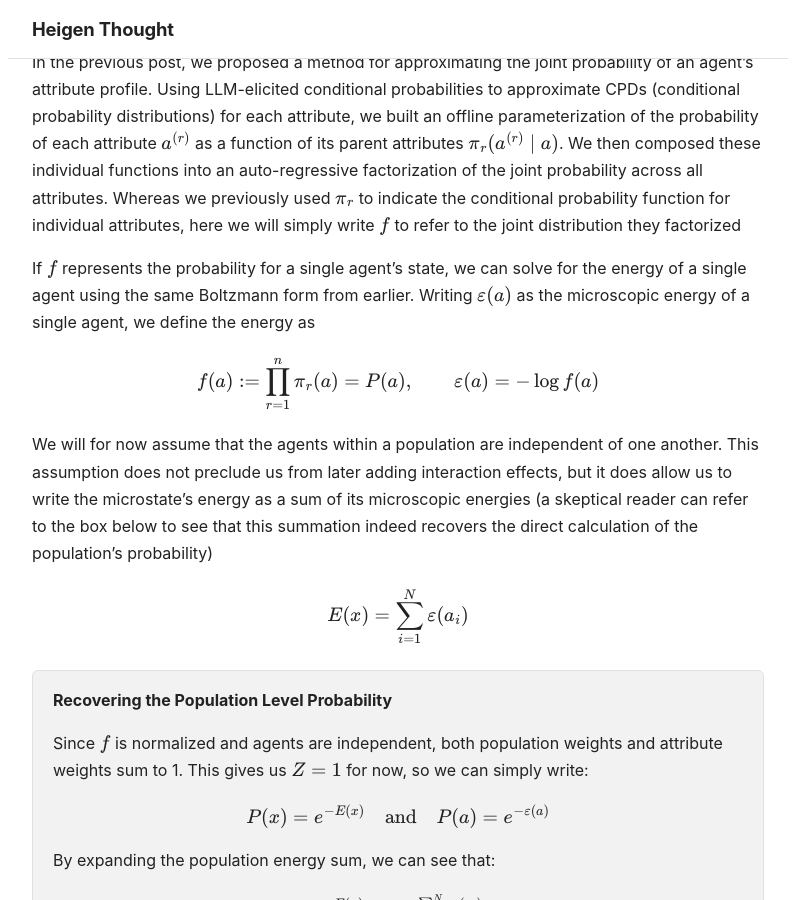
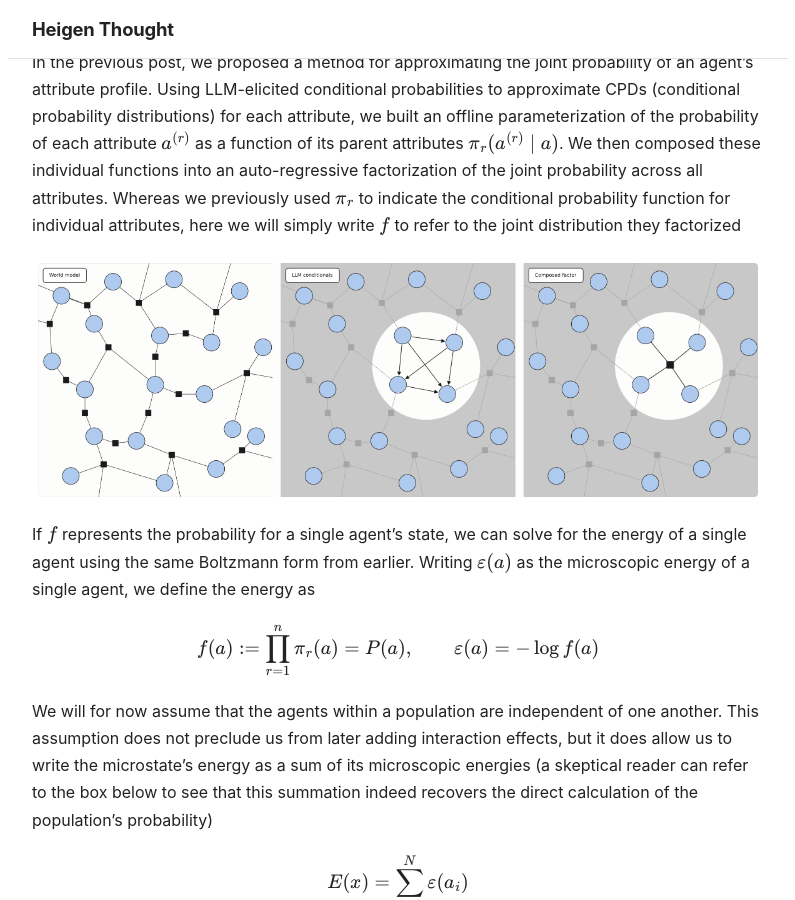
Before and after one commit to henry-eigen/henry-eigen.github.io, a Jekyll site: the page built from _posts/2026-09-23-energy-based-population-modeling.md, in a window 1280 px wide and 900 px high, scrolled down 2687 px. Shown: the whole window, without its empty margins (242-1037 px from the left). Built offline with Jekyll 4.4.1, drawn with Linux system fonts in a browser that asks for light colours.

Commit message:
Post 7: add five figures
Co-Authored-By: Claude Fable 5.1 <noreply@anthropic.com>

```diff
--- a/_posts/2026-09-23-energy-based-population-modeling.md
+++ b/_posts/2026-09-23-energy-based-population-modeling.md
@@ -65,6 +65,8 @@ $$P(x) = \frac{e^{-E(x)}}{Z}, \qquad Z = \sum_x e^{-E(x)}$$
 
 In the previous post, we proposed a method for approximating the joint probability of an agent's attribute profile. Using LLM-elicited conditional probabilities to approximate CPDs (conditional probability distributions) for each attribute, we built an offline parameterization of the probability of each attribute $$a^{(r)}$$ as a function of its parent attributes $$\pi_r(a^{(r)} \mid a)$$. We then composed these individual functions into an auto-regressive factorization of the joint probability across all attributes. Whereas we previously used $$\pi_r$$ to indicate the conditional probability function for individual attributes, here we will simply write $$f$$ to refer to the joint distribution they factorized
 
+<img src="/assets/images/energy-based-population-modeling-world-to-joint.png" width="720" style="display:block;margin:1.5rem auto;" alt="Three panels on one factor graph. The world model in full, then a spotlight on four variables showing the conditionals the LLM supplies as a directed network, then the same four variables as one composed factor">
+
 If $$f$$ represents the probability for a single agent's state, we can solve for the energy of a single agent using the same Boltzmann form from earlier. Writing $$\varepsilon(a)$$ as the microscopic energy of a single agent, we define the energy as
 
 $$f(a) := \prod_{r=1}^{n} \pi_r(a) = P(a), \qquad \varepsilon(a) = -\log f(a)$$
@@ -122,6 +124,8 @@ Achieving a particular target magnetization then is a matter of finding the fiel
 ### 4.1 Fields
 
 In physics, a field has a very literal interpretation. What does it mean though to subject a population to a "field"? In this case, we will take advantage of the fact that statistical mechanics already models fields in the needed form (as energetic effects on the microscopic variables), and postpone our interpretation, allowing it to eventually follow from, rather than initially motivating, the form.
+
+<img src="/assets/images/energy-based-population-modeling-field-diagram.png" width="720" style="display:block;margin:1.5rem auto;" alt="Four agents drawn as robot faces sitting in a vector field, each acted on by the field where it stands">
 
 For now, we'll say that a particular field couples with specific attributes. This is consistent with the physics formulation where, for example, a magnetic field couples with specific microscopic properties (i.e. a particle's spin, but not its mass). So we'll write $$h_r$$ to indicate a field which couples with the microscopic property (profile attribute) $$r$$. When $$h_r$$ is applied to the population, we can write the energetic effect it has on each microscopic variable as
 
@@ -198,6 +202,8 @@ In this form, we can finally offer an interpretation of the mechanism we borrowe
 
 For example, if we were to add a field in order to increase the share of retirees in our population, we would not do so by modeling young people in the population as more likely to retire, but rather by making young people less likely to appear in the population altogether.
 
+<img src="/assets/images/energy-based-population-modeling-two-operations.png" width="720" style="display:block;margin:1.5rem auto;" alt="Three rows of six agents with speech bubbles giving their retirement answer. The baseline has a retired share of one third. Changing the population composition shifts the mix older while every age keeps its answer. Changing individual behavior keeps the mix and has the middle group retire. Both reach two thirds">
+
 It is clear then that fields can help to resolve the apparent contradiction from earlier, of preserving the coherence of microscopic states, while also allowing us to modify the measurements of their properties in aggregate. The one remaining question then is how to solve for the correct field strength to match specific desired measurements?
 
 ### 4.4 Solving for Field Strengths
@@ -256,6 +262,8 @@ Each joint is locally normalized, meaning their product is as well. So long as o
 In the previous post, our entire motivation for the autoregressive network was our desire to treat multiple variables as conditionally interdependent parts of a complete, coherent profile. Here, rather than single variables, we have local clusters of attributes, $$V_j$$, but we should like to do something similar. Suppose one cluster contains attributes related to a person's moral philosophy profile, and another cluster contains variables related to political beliefs. We should not assume these are independent
 
 We will consider two means of connecting our local factor clusters then. First, by composing factors which have overlapping variable sets, and then by defining "bridges" connecting existing, disjoint factors.
+
+<img src="/assets/images/energy-based-population-modeling-composing-joints.png" width="720" style="display:block;margin:1.5rem auto;" alt="Three spotlights on one factor graph. One elicited factor over four variables, then two factors sharing a variable drawn half in each color, then two disjoint factors connected by a hollow bridge factor">
 
 ### 5.3 Overlapping Variables
 
@@ -325,6 +333,8 @@ A careful reader may have noticed that, despite describing an ensemble of entire
 
 Not entirely. Though admittedly, it doesn't hurt.
 
+<img src="/assets/images/energy-based-population-modeling-energy-landscape.png" width="720" style="display:block;margin:1.5rem auto;" alt="Three panels of one energy curve over a configuration axis with the Boltzmann mass below it. The reference energy, the energy after adding a field, which tilts it, and after adding a factor, which reshapes it">
+
 The energy formulation has given us a common means of composing microscopic relationships, imposing macroscopic conditions, and measuring the resulting distribution. Our assumption of independence has also allowed us to postpone a question which becomes difficult to avoid when thinking about populations. What happens when an individual's state depends on the states of those around them?
 
 Suppose, then, that we allow the energy to depend on relationships between agents as well. For a set $$\mathcal{N}$$ of interacting pairs, with $$J(a_i,a_j)$$ giving the energetic contribution of each pair, we can write
```
Also changed, not shown: assets/images/energy-based-population-modeling-composing-joints.png (added), assets/images/energy-based-population-modeling-energy-landscape.png (added), assets/images/energy-based-population-modeling-field-diagram.png (added), assets/images/energy-based-population-modeling-two-operations.png (added), assets/images/energy-based-population-modeling-world-to-joint.png (added).
